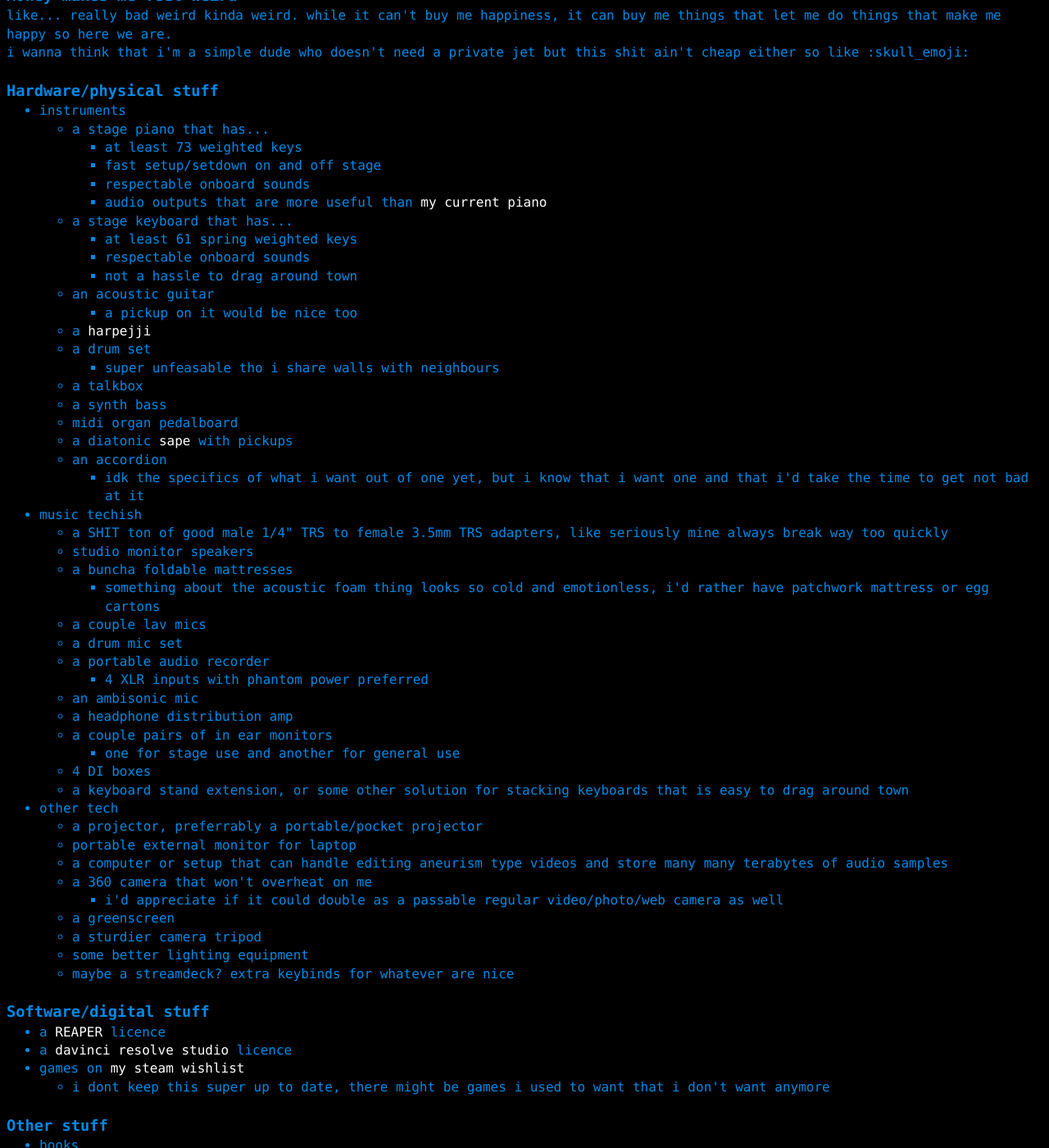
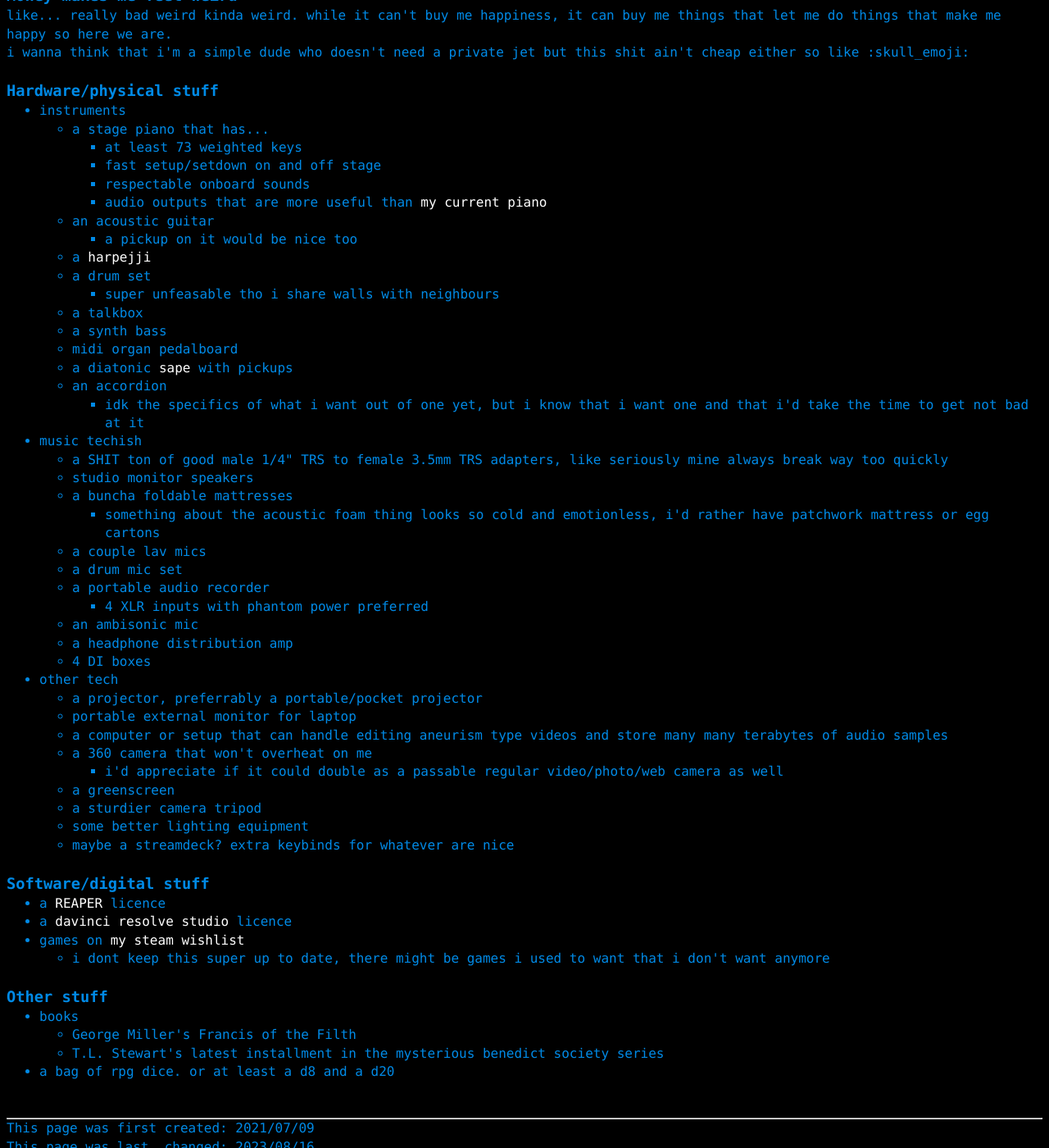
Before and after one commit to a-erfan-aa/a-erfan-aa.github.io, a Jekyll site: the page built from misc/things-i-want.html, in a window 1280 px wide and 1400 px high, scrolled down 395 px. Shown: the whole window at 82% size. Built offline with Jekyll 4.4.1, drawn with Linux system fonts in a browser that asks for light colours; some of the changed text lies outside the part shown.

Commit message:
Remove old entries from things-i-want.html
Also update lastChanged

```diff
--- a/misc/things-i-want.html
+++ b/misc/things-i-want.html
@@ -34,13 +34,6 @@
 							<li>fast setup/setdown on and off stage</li>
 							<li>respectable onboard sounds</li>
 							<li>audio outputs that are more useful than <a href="https://www.roland.com/global/products/fp-10/">my current piano</a></li>
-						</ul>
-					</li>
-					<li>a stage keyboard that has...
-						<ul>
-							<li>at least 61 spring weighted keys</li>
-							<li>respectable onboard sounds</li>
-							<li>not a hassle to drag around town</li>
 						</ul>
 					</li>
 					<li>an acoustic guitar
@@ -83,13 +76,7 @@
 					</li>
 					<li>an ambisonic mic</li>
 					<li>a headphone distribution amp</li>
-					<li>a couple pairs of in ear monitors
-						<ul>
-							<li>one for stage use and another for general use</li>
-						</ul>
-					</li>
 					<li>4 DI boxes</li>
-					<li>a keyboard stand extension, or some other solution for stacking keyboards that is easy to drag around town</li>
 				</ul>
 			</li>
 			<li>other tech
```
Also changed, not shown: other parts of misc/things-i-want.html (+1 -1 lines).
